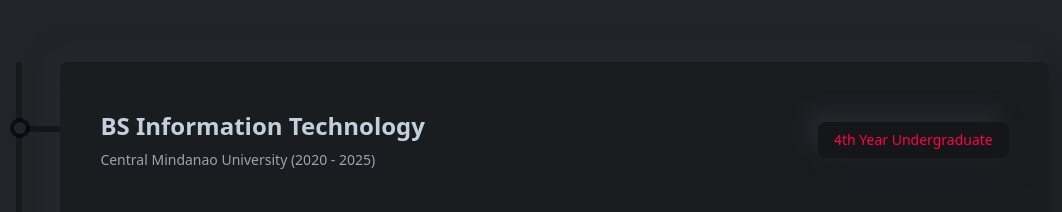
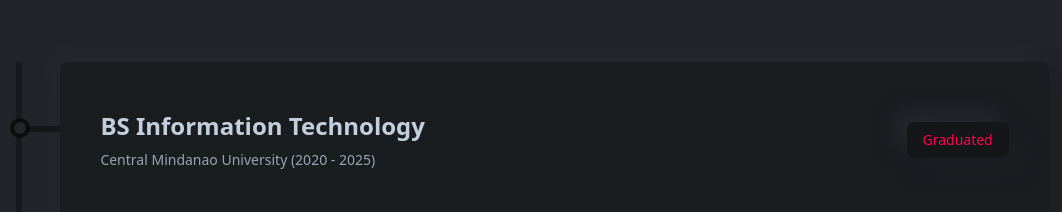
Before and after one commit to cmuciscaguinea/joemaraguineaportfolio, a React (Create React App) app: page / in a window 1280 px wide. Shown: the part 2880-3092 px from the top of the page, without its empty margins (0-1062 px from the left). Built offline with nearby package versions, Linux system fonts and the light colour scheme.

Commit message:
Update Education.js

```diff
--- a/src/components/resume/Education.js
+++ b/src/components/resume/Education.js
@@ -19,7 +19,7 @@
           <ResumeCard
             title="BS Information Technology"
             subTitle="Central Mindanao University (2020 - 2025)"
-            result="4th Year Undergraduate"
+            result="Graduated"
             des="Central Mindanao University is a public university in the Philippines located in Musuan, Maramag, Bukidnon."
           />
           <ResumeCard
```
